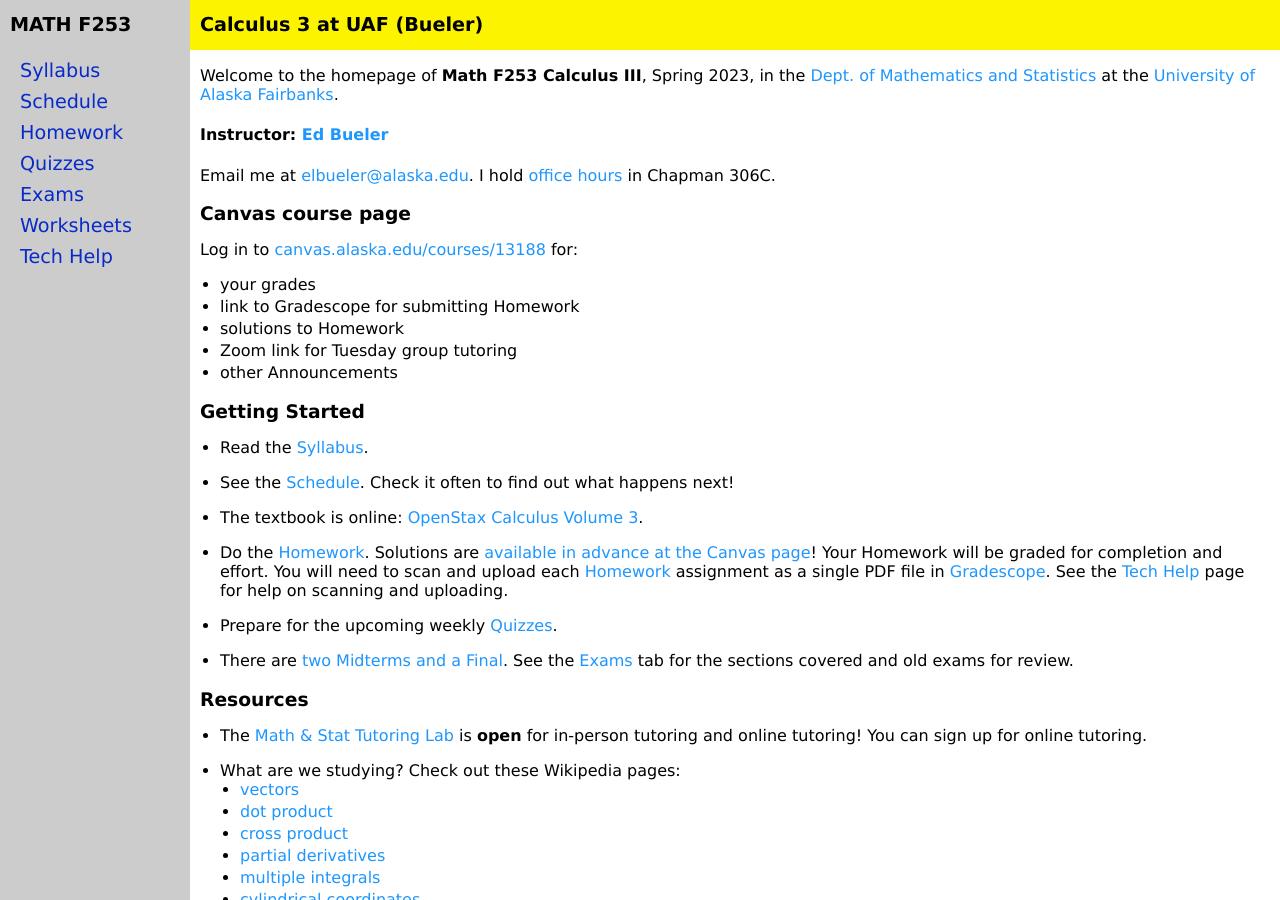
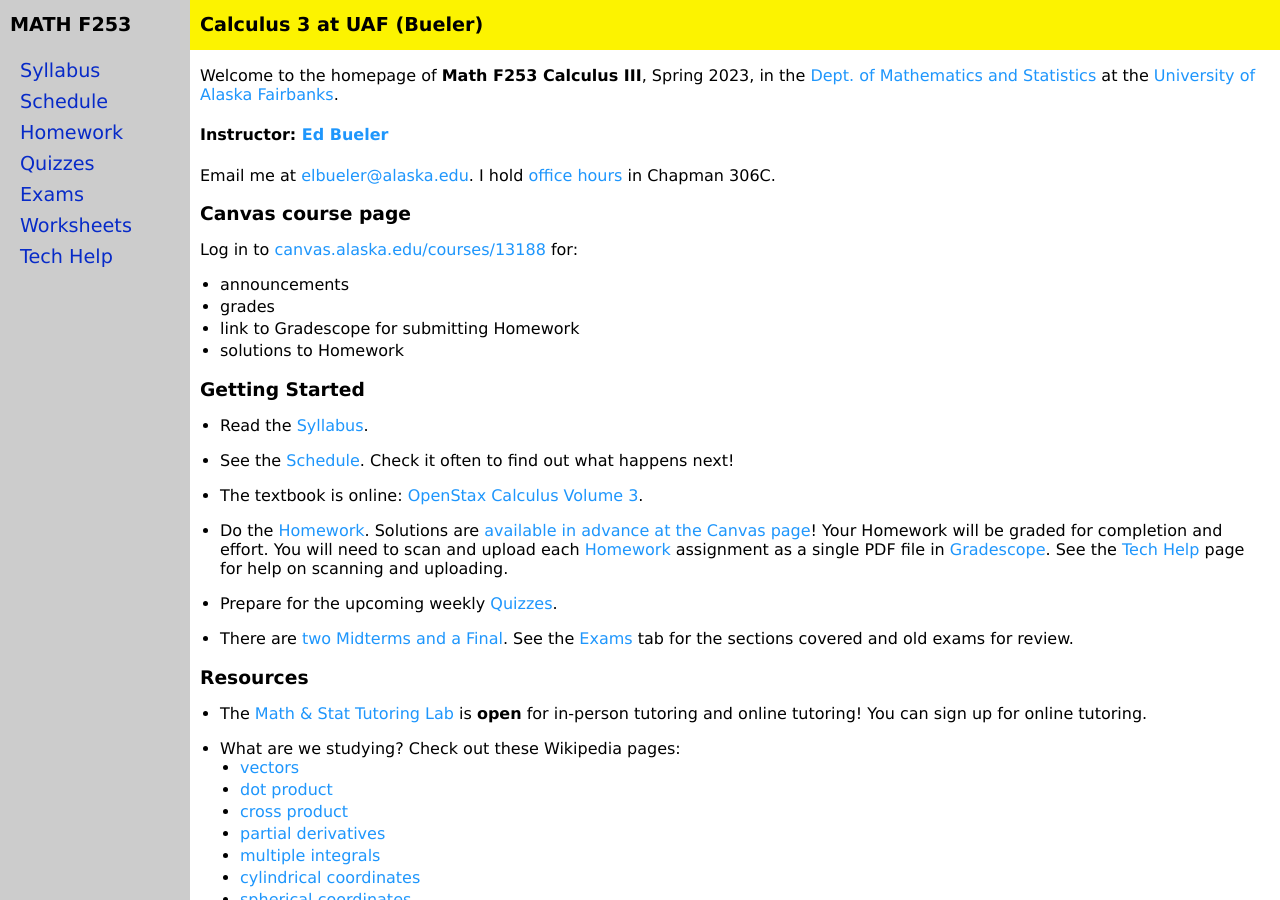
Before and after one commit to jrfaudree/HOM, a Jekyll site: the page built from index.md, in a window 1280 px wide and 900 px high. Built offline with Jekyll 4.4.1, drawn with Linux system fonts in a browser that asks for light colours.

Commit message:
clean up

```diff
--- a/index.md
+++ b/index.md
@@ -13,11 +13,10 @@ Email me at [elbueler@alaska.edu](mailto:elbueler@alaska.edu).  I hold [office h
 
 Log in to [canvas.alaska.edu/courses/13188](https://canvas.alaska.edu/courses/13188) for:
 
-  * your grades
+  * announcements
+  * grades
   * link to Gradescope for submitting Homework
   * solutions to Homework
-  * Zoom link for Tuesday group tutoring
-  * other Announcements
 
 ### Getting Started
 
```
Also changed, not shown: _includes/quiz_table.md (+1 -1 lines).
